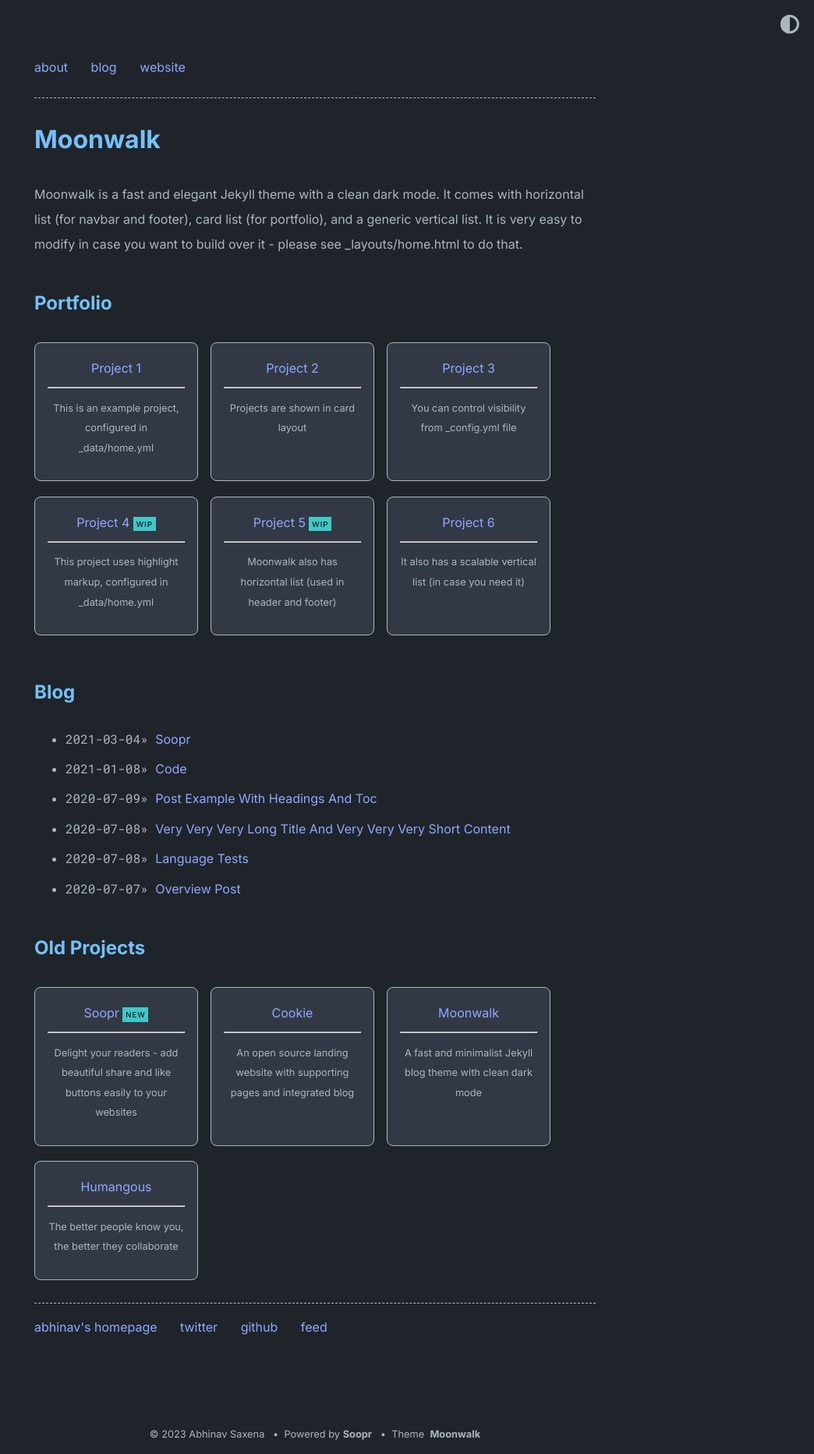
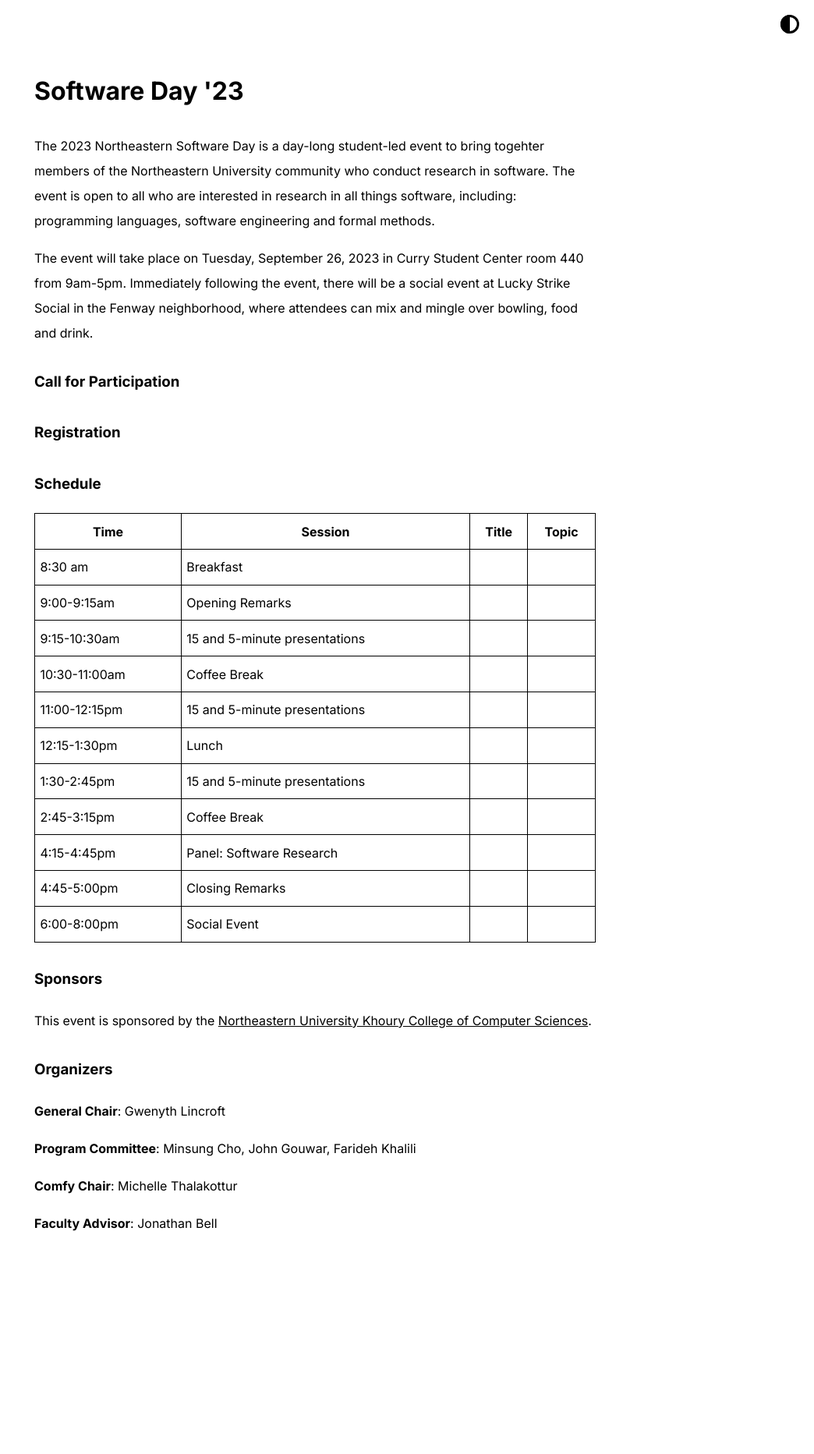
Before and after one commit to abhinavs/moonwalk, a Jekyll site: the page built from index.md, in a window 1280 px wide. Shown: the whole page at 78% size, without its empty margins (236-1280 px from the left). Built offline with Jekyll 4.4.1, drawn with Linux system fonts in a browser that asks for light colours; after the commit the page ends 1700 px from its top, so only the background shows below that.

Commit message:
Initial commit

```diff
--- a/Gemfile
+++ b/Gemfile
@@ -2,3 +2,6 @@
 
 source "https://rubygems.org"
 gemspec
+group :jekyll_plugins do
+    gem "jekyll-seo-tag", "~> 2.7.1"
+  end
--- a/_config.yml
+++ b/_config.yml
@@ -1,8 +1,7 @@
-title: Moonwalk
-author: Abhinav Saxena
-url: https://www.abhinavsaxena.com/moonwalk # root address of the site
+title: Software Day '23
+url: https://neu-se.github.io/Khoury-Software-Day-2023# root address of the site
 description: > # description of the site (multiple lines allowed)
-  Moonwalk is a fast and elegant Jekyll theme with a clean dark mode. It comes with horizontal list (for navbar and footer), card list (for portfolio), and a generic vertical list. It is very easy to modify in case you want to build over it - please see _layouts/home.html to do that.
+  Khoury Software Day Research Symposium, 2023
 
 permalink: /:slug
 
@@ -16,21 +15,21 @@ twitter:
 remote_theme: abhinavs/moonwalk
 
 theme_config:
-  appearance: "dark" # can be "light", "dark" or "auto"
+  appearance: "auto" # can be "light", "dark" or "auto"
   appearance_toggle: true # if appearance can be switched by user
   back_home_text: "home.." # customize text for homepage link in post layout
   date_format: "%Y-%m-%d" # customize how date is formatted
-  show_description: true # show blog description
-  show_navbar: true # show horizontal navbar
-  show_footer: true # show footer links in home page,add in _data/home.yml
-  show_copyright: true # show copyright notice in footer
+  show_description: false # show blog description
+  show_navbar: false # show horizontal navbar
+  show_footer: false # show footer links in home page,add in _data/home.yml
+  show_copyright: false # show copyright notice in footer
   # following keys are using to create home layout
-  show_projects: true # show projects as cards, add in _data/home.yml
-  show_blog: true # show blog posts added in _posts
-  show_old_projects: true # show old projects as cards, add in _data/home.yml
+  show_projects: false # show projects as cards, add in _data/home.yml
+  show_blog: false # show blog posts added in _posts
+  show_old_projects: false # show old projects as cards, add in _data/home.yml
   show_misc_list: false # show generic vertical list for misc details, add _data/home.yml
-  show_reading_time: true # show number of words and reading time in the blog posts
-  show_tags: true # show tags in a blog posts
+  show_reading_time: false # show number of words and reading time in the blog posts
+  show_tags: false # show tags in a blog posts
   # options for "home" page
   home:
     title_projects: Portfolio
@@ -48,4 +47,4 @@ sass:
 
 plugins:
   - jekyll-feed
-  - jekyll-soopr-seo-tag
+  - jekyll-seo-tag
--- a/_layouts/default.html
+++ b/_layouts/default.html
@@ -15,14 +15,7 @@
           •
           &nbsp;
           {%- endif -%}
-          {%- if site.soopr -%}
-          Powered by <a href="https://www.soopr.co" target="_blank" rel="noreferrer">Soopr</a>
-          &nbsp;
-          •
-          &nbsp;
-          {%- endif -%}
-          Theme&nbsp; <a href="https://github.com/abhinavs/moonwalk" target="_blank" rel="noreferrer">Moonwalk</a>
-        </div>
+       </div>
       </div>
     </main>
 
--- a/_sass/moonwalk.scss
+++ b/_sass/moonwalk.scss
@@ -37,8 +37,14 @@ li { margin: 0.4em 0; }
   padding: 4em 2em;
 }
 
-table, th, td {
+table {
   width: 100%;
+  border: thin solid black;
+  border-collapse: collapse;
+  padding: 0.4em;
+}
+
+th, td{
   border: thin solid black;
   border-collapse: collapse;
   padding: 0.4em;
--- a/about.md
+++ /dev/null
@@ -1,8 +0,0 @@
----
-layout: post
-title: About
----
-
-This is an example page!
-
-Actually, it has the same layout of a post...
--- a/index.md
+++ b/index.md
@@ -1,3 +1,40 @@
 ---
 layout: home
 ---
+
+The 2023 Northeastern Software Day is a day-long student-led event to bring togehter members of the Northeastern University community who conduct research in software. The event is open to all who are interested in research in all things software, including: programming languages, software engineering and formal methods.
+
+The event will take place on Tuesday, September 26, 2023 in Curry Student Center room 440 from 9am-5pm. Immediately following the event, there will be a social event at Lucky Strike Social in the Fenway neighborhood, where attendees can mix and mingle over bowling, food and drink.
+
+### Call for Participation
+
+### Registration
+
+### Schedule
+
+| Time | Session | Title | Topic |
+|------|---------|-------|-------|
+| 8:30 am | Breakfast | | |
+| 9:00-9:15am | Opening Remarks | | |
+| 9:15-10:30am | 15 and 5-minute presentations | | |
+| 10:30-11:00am | Coffee Break | | |
+| 11:00-12:15pm | 15 and 5-minute presentations | | |
+| 12:15-1:30pm | Lunch | | |
+| 1:30-2:45pm | 15 and 5-minute presentations | | |
+| 2:45-3:15pm | Coffee Break | | |
+| 4:15-4:45pm | Panel: Software Research| | |
+| 4:45-5:00pm | Closing Remarks | | |
+| 6:00-8:00pm | Social Event | | |
+
+### Sponsors
+This event is sponsored by the [Northeastern University Khoury College of Computer Sciences](https://www.khoury.northeastern.edu/).
+
+### Organizers
+
+**General Chair**: Gwenyth Lincroft
+
+**Program Committee**: Minsung Cho, John Gouwar, Farideh Khalili
+
+**Comfy Chair**: Michelle Thalakottur
+
+**Faculty Advisor**: Jonathan Bell
```
Also changed, not shown: github_pages.md (deleted, +0 -15 lines), moonwalk_on_windows.md (deleted, +0 -9 lines), Gemfile.lock, README.md.
